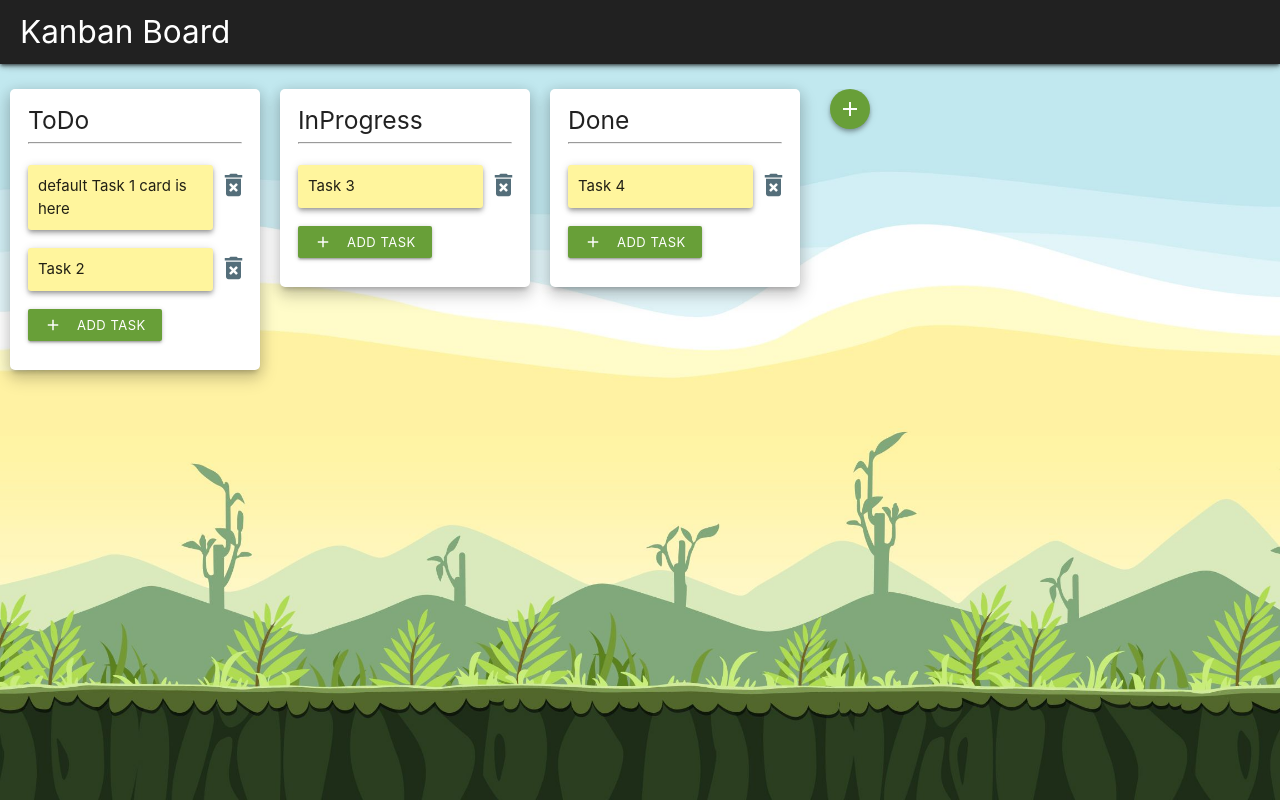
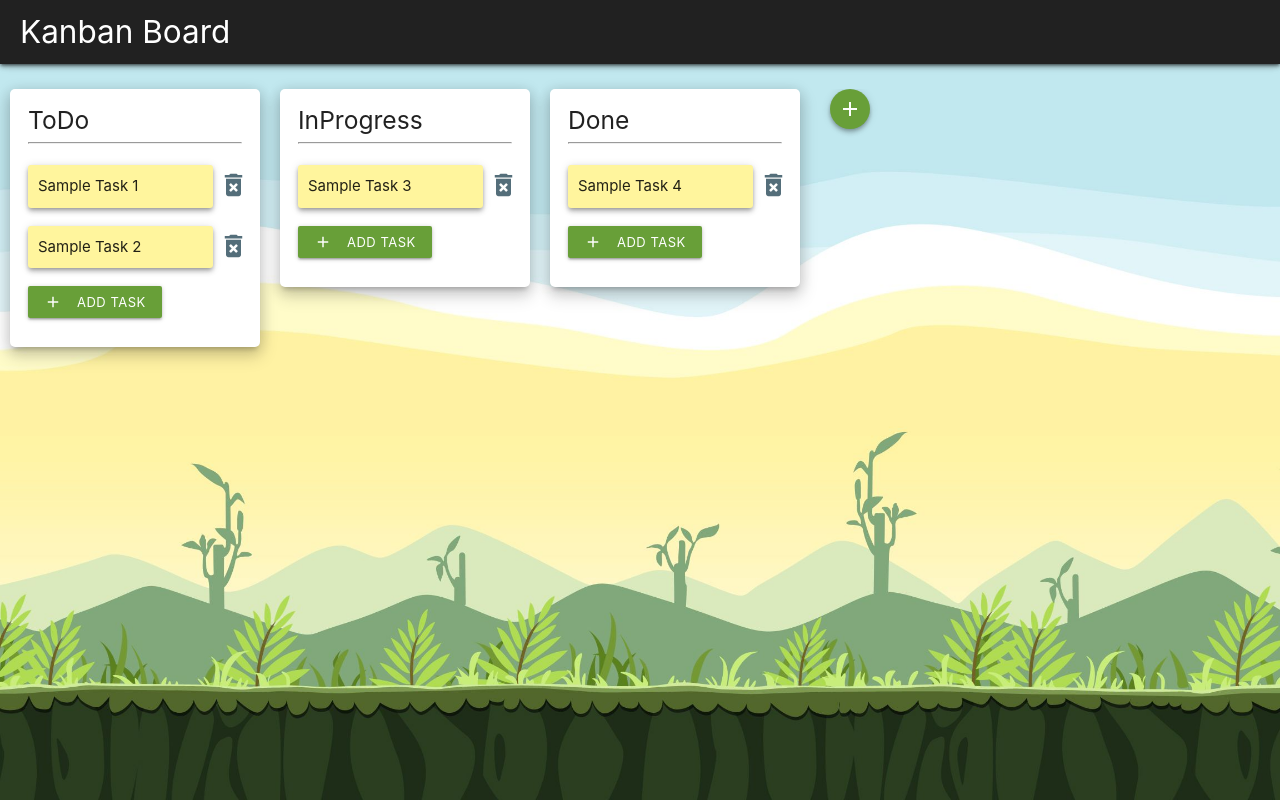
Before and after one commit to arnab003/task-board, a React (Create React App) app: page / in a window 1280 px wide. Built offline with nearby package versions, Linux system fonts and the light colour scheme.

Commit message:
Default value set

```diff
--- a/src/components/Main.js
+++ b/src/components/Main.js
@@ -19,12 +19,12 @@ export default class Main extends Component {
           column: 'ToDo',
           id: 0,
           cards: [{
-            content: 'default Task 1 card is here',
+            content: 'Sample Task 1',
             columnId: 0,
             id: 0
           },
           {
-            content: 'Task 2',
+            content: 'Sample Task 2',
             columnId: 0,
             id: 1
           }]
@@ -33,7 +33,7 @@ export default class Main extends Component {
           column: 'InProgress',
           id: 1,
           cards: [{
-            content: 'Task 3',
+            content: 'Sample Task 3',
             columnId: 1,
             id: 2
           }]
@@ -42,7 +42,7 @@ export default class Main extends Component {
           column: 'Done',
           id: 2,
           cards: [{
-            content: 'Task 4',
+            content: 'Sample Task 4',
             columnId: 2,
             id: 3
           }]
```
